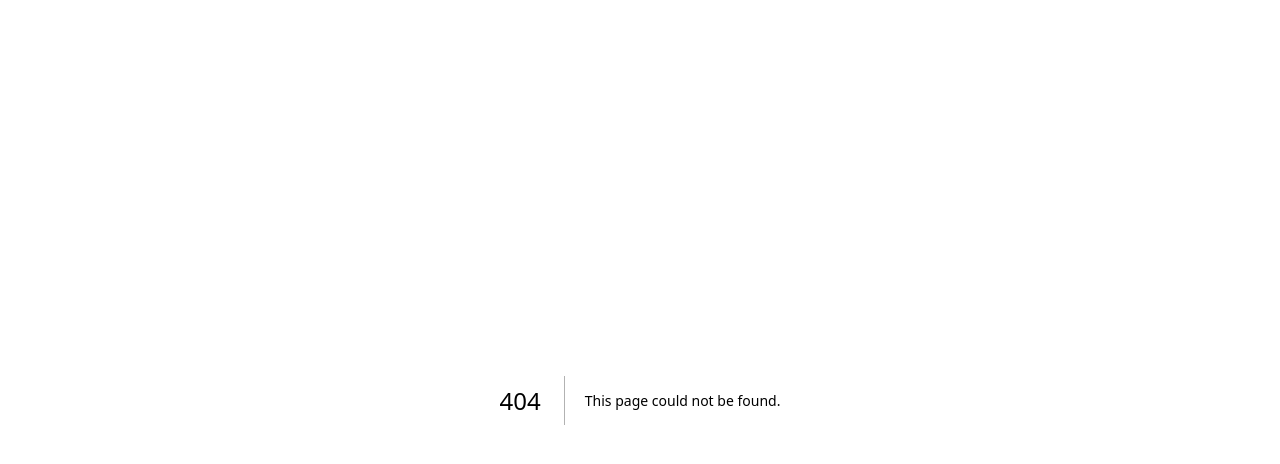
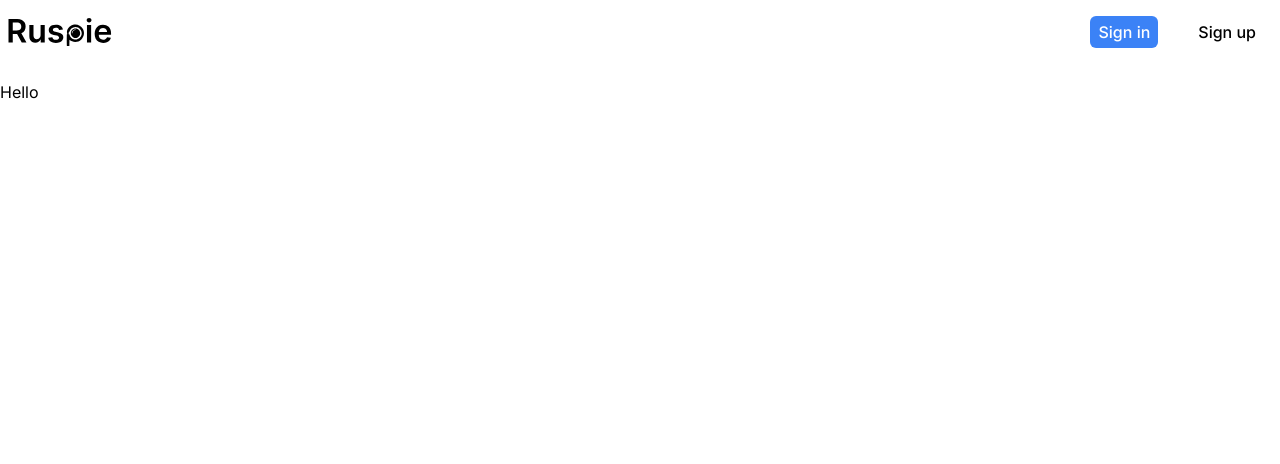
Before and after one commit to factly/ruspie, a Next.js app in the folder web/: page /home in a window 1280 px wide. Before the commit this address had no page. Shown: the top 464 px of the page. Built offline with nearby package versions, Linux system fonts and the light colour scheme.

Commit message:
feat: added nav bar

```diff
--- /dev/null
+++ b/web/src/app/home/layout.tsx
@@ -0,0 +1,19 @@
+import { FC } from "react";
+import { NavBar } from "@/components/ui/Navbar";
+
+interface LayoutProps {
+  children: React.ReactNode;
+}
+
+const Layout: FC<LayoutProps> = ({ children }) => {
+  return (
+    <div className="w-screen flex flex-col">
+      <div className="fixed w-full z-10">
+        <NavBar />
+      </div>
+      <div className="mt-20">{children}</div>
+    </div>
+  );
+};
+
+export default Layout;
--- /dev/null
+++ b/web/src/app/home/page.tsx
@@ -0,0 +1,5 @@
+const Page = () => {
+  return <div>Hello</div>;
+};
+
+export default Page;
--- a/web/src/app/page.tsx
+++ /dev/null
@@ -1,3 +0,0 @@
-export default function Home() {
-  return <h1>Hello world</h1>;
-}
--- /dev/null
+++ b/web/src/components/ui/Logo.tsx
@@ -0,0 +1,40 @@
+export const Logo = () => {
+  return (
+    <svg
+      width="104"
+      height="30"
+      viewBox="0 0 104 30"
+      fill="none"
+      xmlns="http://www.w3.org/2000/svg"
+    >
+      <path
+        d="M0.5 25.5334V2.01668H9.31879C11.1254 2.01668 12.6411 2.33054 13.866 2.95827C15.0985 3.58599 16.0286 4.46634 16.6563 5.59931C17.2917 6.72463 17.6094 8.03749 17.6094 9.53791C17.6094 11.046 17.2878 12.355 16.6448 13.465C16.0094 14.5674 15.0717 15.4209 13.8315 16.0257C12.5914 16.6228 11.068 16.9214 9.26137 16.9214H2.98028V13.3846H8.68723C9.74365 13.3846 10.6087 13.2392 11.2823 12.9483C11.956 12.6497 12.4536 12.2172 12.7751 11.6507C13.1043 11.0766 13.2689 10.3723 13.2689 9.53791C13.2689 8.7035 13.1043 7.99156 12.7751 7.40211C12.4459 6.80501 11.9445 6.35335 11.2709 6.04714C10.5972 5.73328 9.72834 5.57635 8.66427 5.57635H4.76012V25.5334H0.5ZM12.6488 14.8774L18.4706 25.5334H13.7167L7.99827 14.8774H12.6488Z"
+        fill="black"
+      />
+      <path
+        d="M32.5887 18.1156V7.89587H36.7454V25.5334H32.715V22.3986H32.5313C32.1332 23.3862 31.4787 24.1938 30.5677 24.8215C29.6644 25.4492 28.5506 25.7631 27.2262 25.7631C26.0703 25.7631 25.0483 25.5067 24.1603 24.9938C23.28 24.4732 22.591 23.7192 22.0934 22.7316C21.5958 21.7365 21.347 20.5346 21.347 19.126V7.89587H25.5038V18.483C25.5038 19.6007 25.81 20.4887 26.4224 21.147C27.0348 21.8054 27.8386 22.1345 28.8338 22.1345C29.4462 22.1345 30.0395 21.9853 30.6136 21.6867C31.1878 21.3882 31.6586 20.9442 32.026 20.3547C32.4011 19.7576 32.5887 19.0112 32.5887 18.1156Z"
+        fill="black"
+      />
+      <path
+        d="M54.96 12.5579L51.1707 12.9713C51.0635 12.5885 50.876 12.2287 50.608 11.8919C50.3478 11.5551 49.9956 11.2833 49.5516 11.0766C49.1076 10.8699 48.5641 10.7666 47.9211 10.7666C47.056 10.7666 46.3288 10.9541 45.7393 11.3292C45.1575 11.7043 44.8705 12.1904 44.8781 12.7875C44.8705 13.3004 45.058 13.7176 45.4408 14.0392C45.8312 14.3607 46.4742 14.6248 47.3699 14.8315L50.3784 15.4745C52.0472 15.8343 53.2874 16.4046 54.0988 17.1855C54.9179 17.9663 55.3313 18.9883 55.339 20.2514C55.3313 21.3614 55.006 22.3412 54.3629 23.191C53.7275 24.033 52.8434 24.6914 51.7104 25.166C50.5774 25.6406 49.276 25.8779 47.8062 25.8779C45.6475 25.8779 43.9098 25.4263 42.5931 24.523C41.2764 23.612 40.4917 22.3451 40.2391 20.7222L44.2925 20.3317C44.4762 21.1279 44.8667 21.7288 45.4638 22.1345C46.0609 22.5403 46.8379 22.7431 47.7948 22.7431C48.7823 22.7431 49.5746 22.5403 50.1717 22.1345C50.7765 21.7288 51.0788 21.2274 51.0788 20.6303C51.0788 20.1251 50.8836 19.7078 50.4932 19.3787C50.1105 19.0495 49.5134 18.7969 48.7019 18.6208L45.6934 17.9893C44.0016 17.6371 42.75 17.0438 41.9385 16.2094C41.1271 15.3673 40.7252 14.3033 40.7328 13.0172C40.7252 11.9302 41.0199 10.9886 41.617 10.1924C42.2218 9.38864 43.06 8.76856 44.1317 8.33222C45.2111 7.88822 46.4551 7.66622 47.8637 7.66622C49.9306 7.66622 51.5573 8.10639 52.7438 8.98674C53.9381 9.86709 54.6768 11.0575 54.96 12.5579Z"
+        fill="black"
+      />
+      <path
+        d="M78.9763 25.5334V7.89587H83.1331V25.5334H78.9763ZM81.0662 5.39262C80.4078 5.39262 79.8413 5.17445 79.3667 4.7381C78.8921 4.2941 78.6548 3.76206 78.6548 3.14199C78.6548 2.51427 78.8921 1.98223 79.3667 1.54588C79.8413 1.10188 80.4078 0.879883 81.0662 0.879883C81.7322 0.879883 82.2987 1.10188 82.7656 1.54588C83.2402 1.98223 83.4775 2.51427 83.4775 3.14199C83.4775 3.76206 83.2402 4.2941 82.7656 4.7381C82.2987 5.17445 81.7322 5.39262 81.0662 5.39262Z"
+        fill="black"
+      />
+      <path
+        d="M95.2158 25.8779C93.4475 25.8779 91.9203 25.5105 90.6342 24.7756C89.3558 24.033 88.3721 22.9843 87.6831 21.6293C86.9942 20.2667 86.6497 18.6629 86.6497 16.818C86.6497 15.0037 86.9942 13.4114 87.6831 12.0412C88.3798 10.6632 89.352 9.5915 90.5998 8.82598C91.8475 8.0528 93.3135 7.66622 94.9977 7.66622C96.0847 7.66622 97.1105 7.84229 98.0751 8.19442C99.0473 8.53891 99.9046 9.07477 100.647 9.80202C101.397 10.5293 101.987 11.4555 102.416 12.5809C102.844 13.6985 103.059 15.0305 103.059 16.5769V17.8515H88.6017V15.0497H99.0741C99.0664 14.2535 98.8942 13.5454 98.5573 12.9253C98.2205 12.2976 97.7497 11.8039 97.1449 11.4441C96.5478 11.0843 95.8512 10.9044 95.0551 10.9044C94.2054 10.9044 93.459 11.1111 92.8159 11.5244C92.1729 11.9302 91.6715 12.466 91.3117 13.132C90.9595 13.7904 90.7796 14.5138 90.772 15.3023V17.7481C90.772 18.7739 90.9595 19.6543 91.3347 20.3892C91.7098 21.1164 92.2341 21.6752 92.9078 22.0656C93.5815 22.4484 94.3699 22.6398 95.2732 22.6398C95.878 22.6398 96.4254 22.5556 96.9153 22.3872C97.4052 22.2111 97.8301 21.9546 98.1899 21.6178C98.5497 21.281 98.8214 20.8638 99.0052 20.3662L102.886 20.8025C102.641 21.8283 102.174 22.724 101.485 23.4895C100.804 24.2474 99.9314 24.8368 98.8674 25.2579C97.8033 25.6712 96.5861 25.8779 95.2158 25.8779Z"
+        fill="black"
+      />
+      <path
+        d="M58.8997 14.9772C59.1077 12.3001 61.2398 8.87112 65.119 7.81012C68.8458 6.79026 72.8421 8.41766 74.7739 11.8073C76.75 15.2739 76.399 19.5109 73.0882 22.7552C71.5282 24.2802 69.4984 24.8807 67.31 24.9123C65.0948 24.9446 63.2409 24.0421 61.4937 22.6966C61.4764 22.8296 61.4608 22.897 61.4599 22.9645C61.427 24.872 61.3862 26.7795 61.3732 28.6879C61.3732 29.0083 61.2996 29.1318 60.9667 29.1186C60.3904 29.095 59.8115 29.102 59.2334 29.1186C58.9352 29.1248 58.8044 29.004 58.8269 28.7054C58.8338 28.6179 58.8269 28.5304 58.8269 28.4428C58.7957 26.8417 58.7402 25.2405 58.7402 23.6394C58.7402 21.6443 58.8018 19.6492 58.8217 17.6542C58.8217 17.311 58.9456 17.1911 59.281 17.2033C59.8288 17.2226 60.3791 17.2261 60.9277 17.2033C61.2597 17.1885 61.3975 17.2979 61.4876 17.6332C62.2148 20.3382 63.9533 21.963 66.6921 22.4226C70.0149 22.9802 73.2927 20.3531 73.694 16.9775C74.1352 13.2666 71.1806 9.82358 67.297 9.93038C64.6753 10.003 62.2 11.9578 61.5362 14.5701C61.4547 14.8905 61.3256 14.9982 61.011 14.9912C60.3523 14.9745 60.9928 22.6213 60.6426 22.6826C60.6339 22.6826 60.6305 22.6826 60.6183 22.6826C60.3427 22.7412 60.6686 25.1189 60.6183 25.1267C60.5377 25.1294 59.7326 20.1841 58.8997 14.9772Z"
+        fill="black"
+      />
+      <path
+        d="M72.1784 16.2045C72.1884 16.8292 72.0753 17.4497 71.8459 18.03C71.6164 18.6103 71.2751 19.1387 70.8418 19.5846C70.4085 20.0306 69.8919 20.3851 69.3218 20.6277C68.7517 20.8703 68.1396 20.9961 67.521 20.9978C66.9024 20.9995 66.2897 20.877 65.7183 20.6375C65.147 20.398 64.6284 20.0463 64.1927 19.6027C63.7571 19.1591 63.413 18.6326 63.1804 18.0536C62.9479 17.4746 62.8316 16.8547 62.8382 16.2299C62.8243 13.6448 64.8922 11.563 67.416 11.4912C69.984 11.4142 72.227 13.594 72.1784 16.2045ZM63.7612 16.1169L64.0533 16.4881C64.1616 16.341 64.3609 16.1966 64.3644 16.0504C64.3999 14.5526 65.6454 13.1125 67.3891 13.0022C67.5304 12.9935 67.6587 12.7895 67.7939 12.6766C67.6361 12.589 67.4758 12.4139 67.3198 12.4139C65.4945 12.4577 63.8227 14.1332 63.7612 16.1204V16.1169Z"
+        fill="black"
+      />
+    </svg>
+  );
+};
--- /dev/null
+++ b/web/src/components/ui/Navbar.tsx
@@ -0,0 +1,27 @@
+import Link from "next/link";
+import { FC } from "react";
+import { Logo } from "./Logo";
+
+export const NavBar: FC = () => {
+  return (
+    <>
+      <nav className="bg-white border-gray-200">
+        <div className="max-w-screen flex flex-wrap items-center justify-between">
+          <div className="max-w-screen-xl flex flex-wrap items-center justify-between p-2">
+            <Link href="/home">
+              <Logo />
+            </Link>
+          </div>
+          <ul className="font-medium flex space-x-8 mt-0 border-0 bg-white p-4">
+            <div className="bg-blue-500 text-white rounded-md px-2 py-1">
+              <span>Sign in</span>
+            </div>
+            <div className="rounded-md px-2 py-1">
+              <span>Sign up</span>
+            </div>
+          </ul>
+        </div>
+      </nav>
+    </>
+  );
+};
```
Also changed, not shown: web/src/middleware.ts (added, +9 -0 lines).
